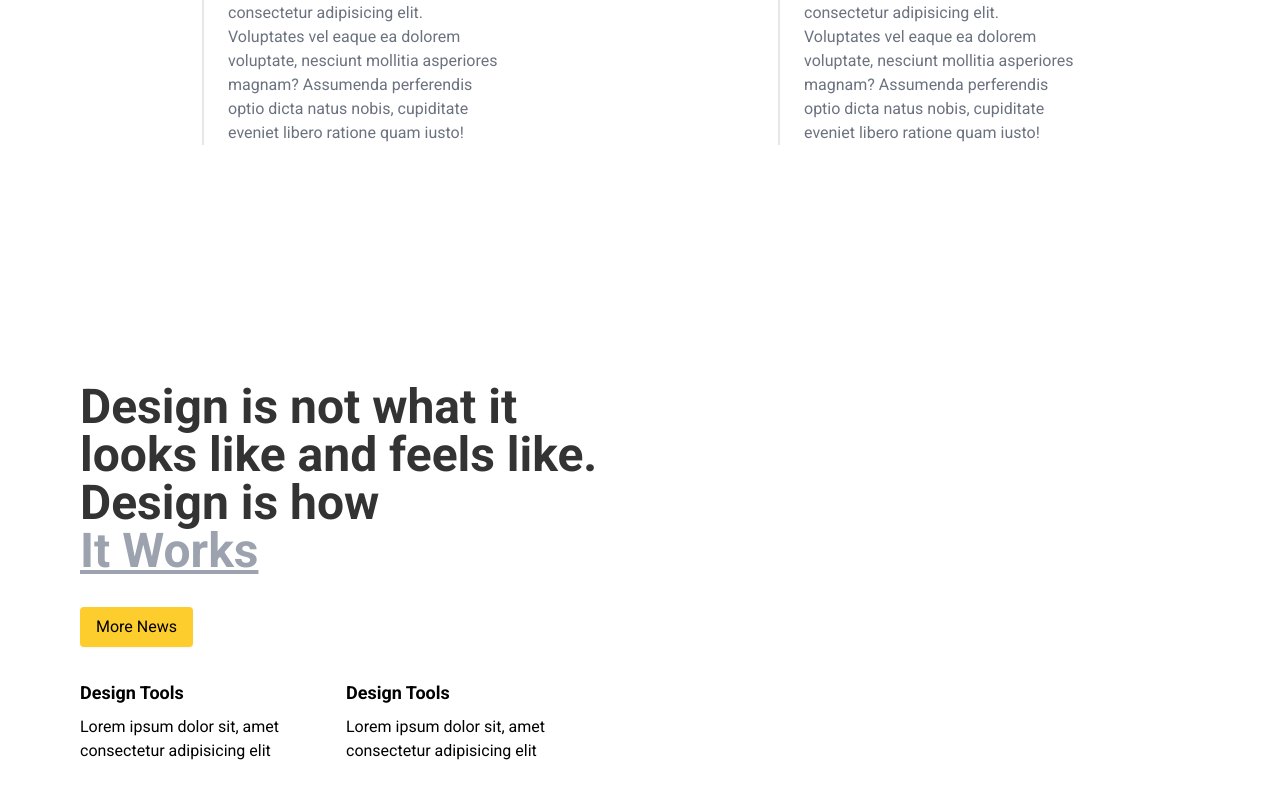
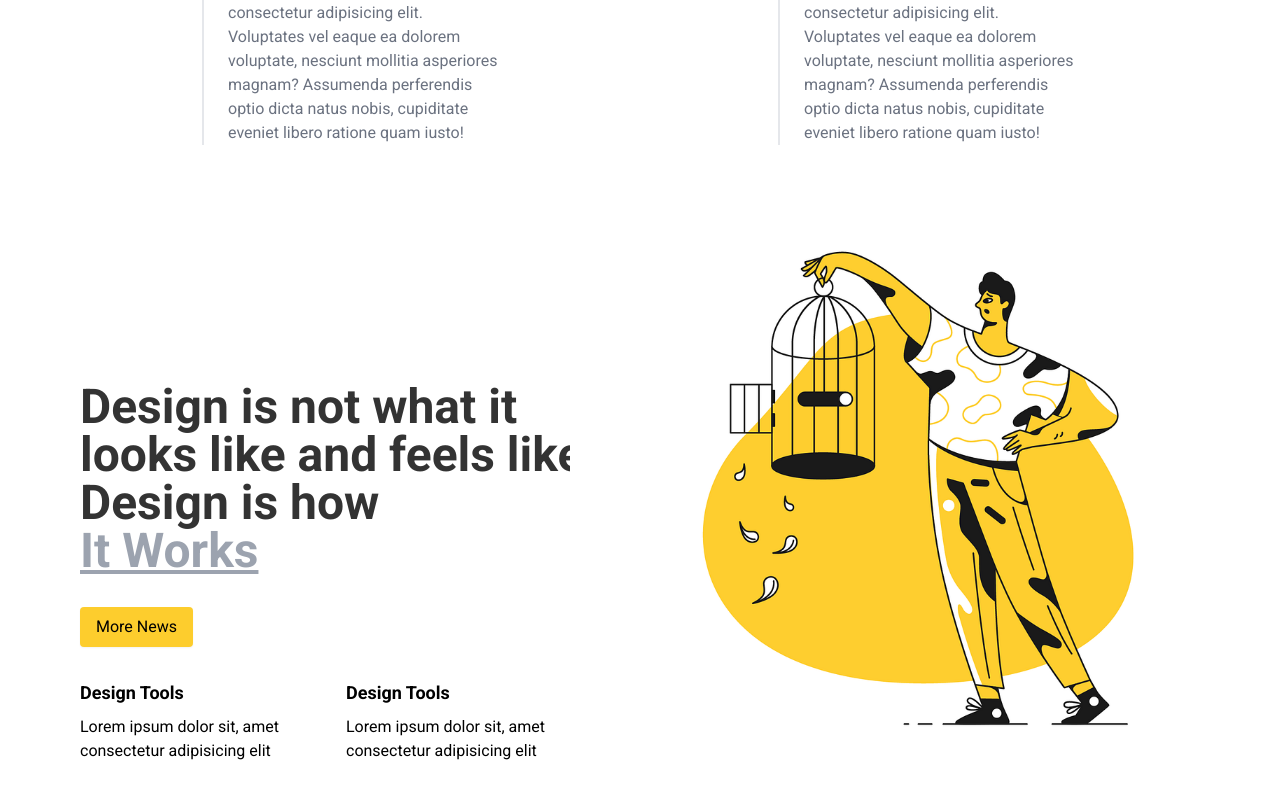
Before and after one commit to wacho91/marketing-ck, a React (Vite) app: page / in a window 1280 px wide. Shown: the part 1402-2201 px from the top of the page. Built offline with nearby package versions, Linux system fonts and the light colour scheme.

Commit message:
Banner Complete

```diff
--- a/src/components/Banner/Banner.jsx
+++ b/src/components/Banner/Banner.jsx
@@ -27,7 +27,13 @@ const Banner = () => {
             </div>
         </div>
         {/*Banner Image Section*/}
-
+        <div>
+            <img
+                src={BannerImg}
+                alt="Image"
+                className="w-[90%] md:w-[550px] xl:w-[600px] md:!scale-125"
+            />
+        </div>
       </div>
     </div>
   )
```
